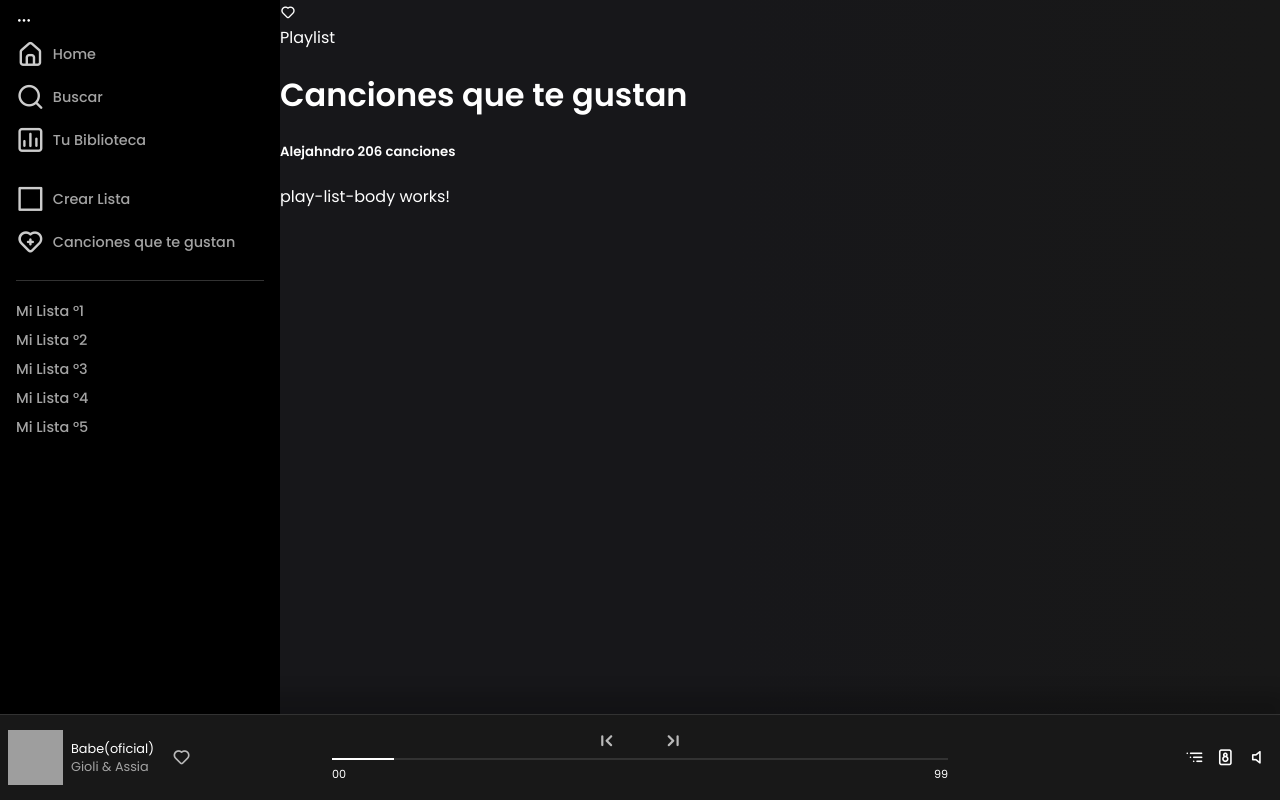
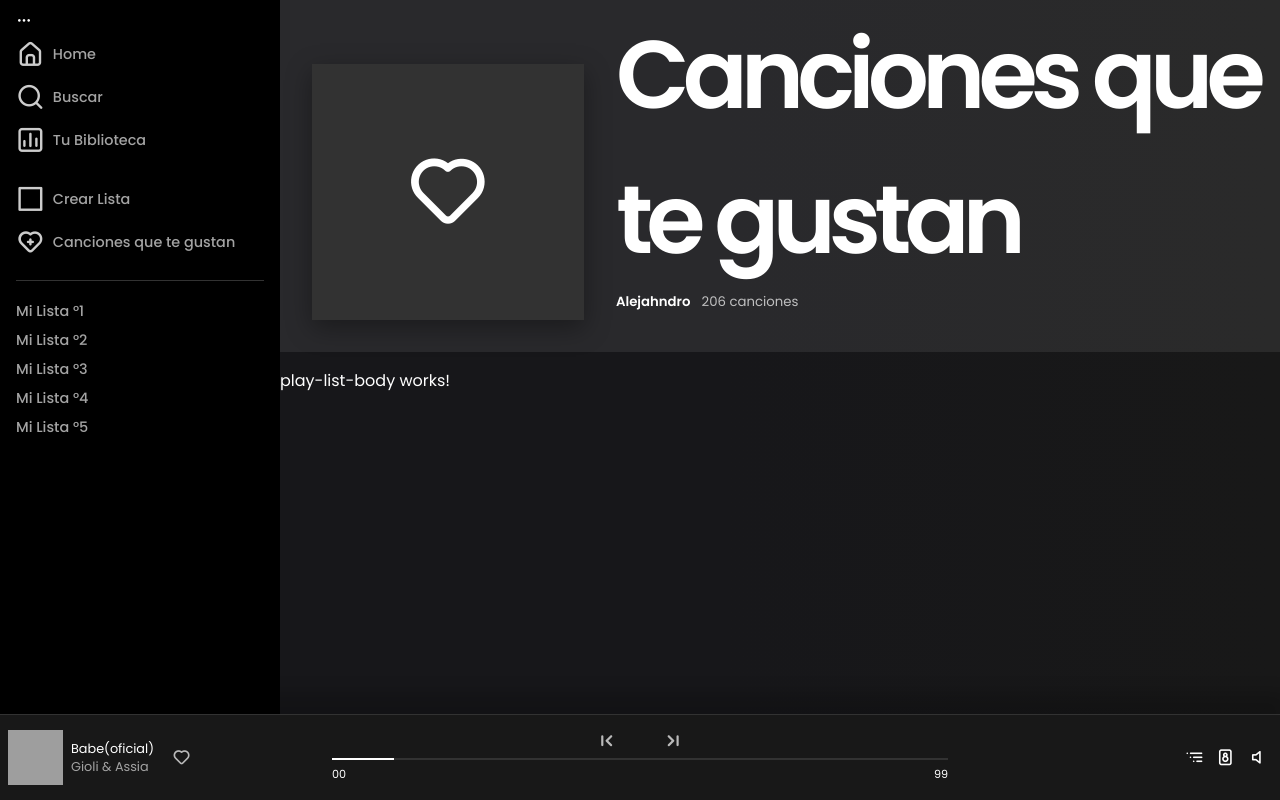
Before and after one commit to alejahndro02/spotify, an Angular app: page /favorites in a window 1280 px wide. Built offline with nearby package versions, Linux system fonts and the light colour scheme; grey boxes are pictures that could not be loaded.

Commit message:
Se agrego el estilo de la vista del componente

```diff
--- a/src/app/shared/components/play-list-header/play-list-header.component.css
+++ b/src/app/shared/components/play-list-header/play-list-header.component.css
@@ -0,0 +1,57 @@
+.play-list-header {
+    display: flex;
+    height: 18rem;
+    width: 100%;
+    padding-top: 3rem;
+    padding-bottom: 1rem;
+    background-color: #ffffff14;
+}
+
+.content-text {
+    padding: 1.5rem 0;
+    display: flex;
+    flex-direction: column;
+    justify-content: flex-end;
+}
+
+.cover {
+    position: relative;
+    width: 17rem;
+    padding: 1rem 2rem;
+    display: flex;
+    justify-content: center;
+}
+
+.cover .cover-mock {
+    height: 100%;
+    width: 18rem;
+    display: flex;
+    align-self: center;
+    justify-content: center;
+    align-items: center;
+    font-size: 5.5rem;
+    background-color: var(--color-2);
+    box-shadow: var(--shadow-1);
+}
+
+.content-text .title,
+.content-text .sub-title {
+    margin: 0;
+    font-weight: 600;
+}
+
+.content-text .title {
+    font-size: 6rem;
+    letter-spacing: -7px;
+}
+
+.content-text .small-text {
+    text-transform: uppercase;
+    font-weight: 500;
+}
+
+.content-text .count-tracks {
+    font-weight: 300;
+    opacity: .7;
+    padding-left: .5rem;
+}
```
